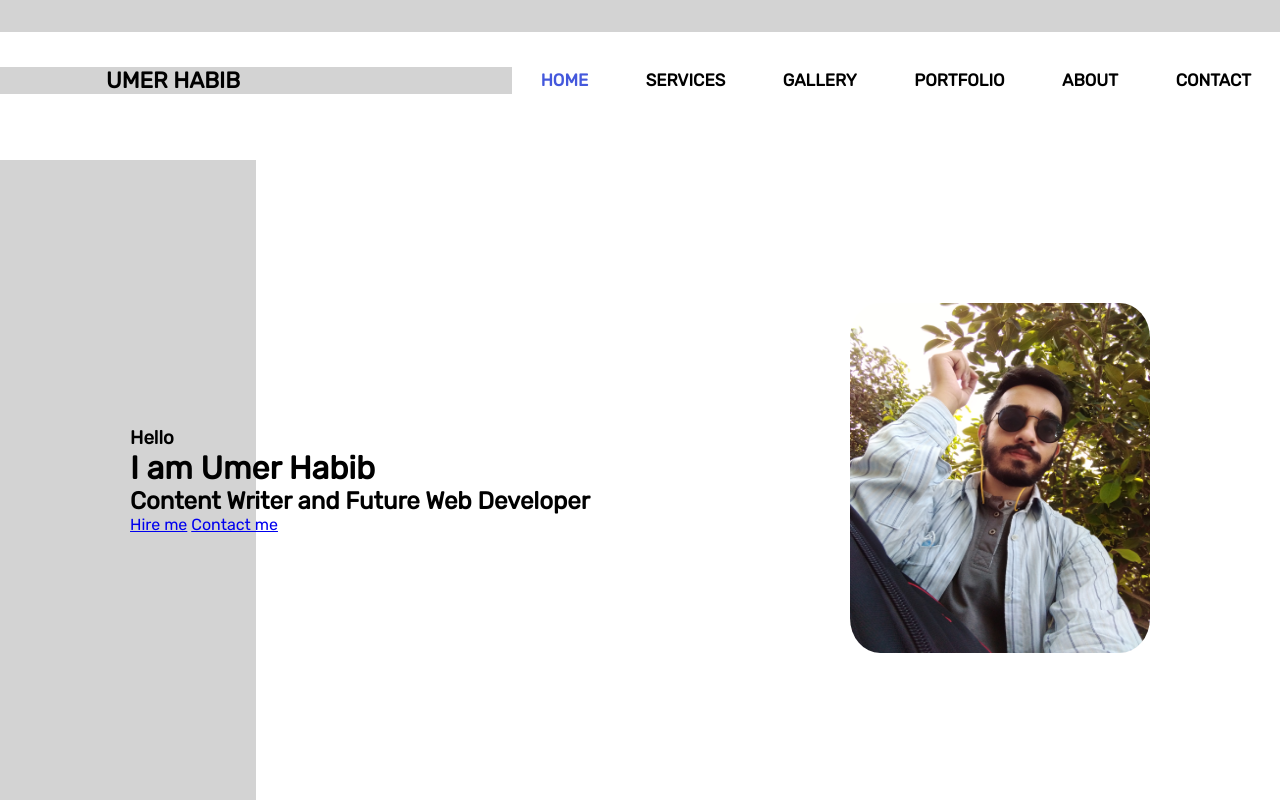
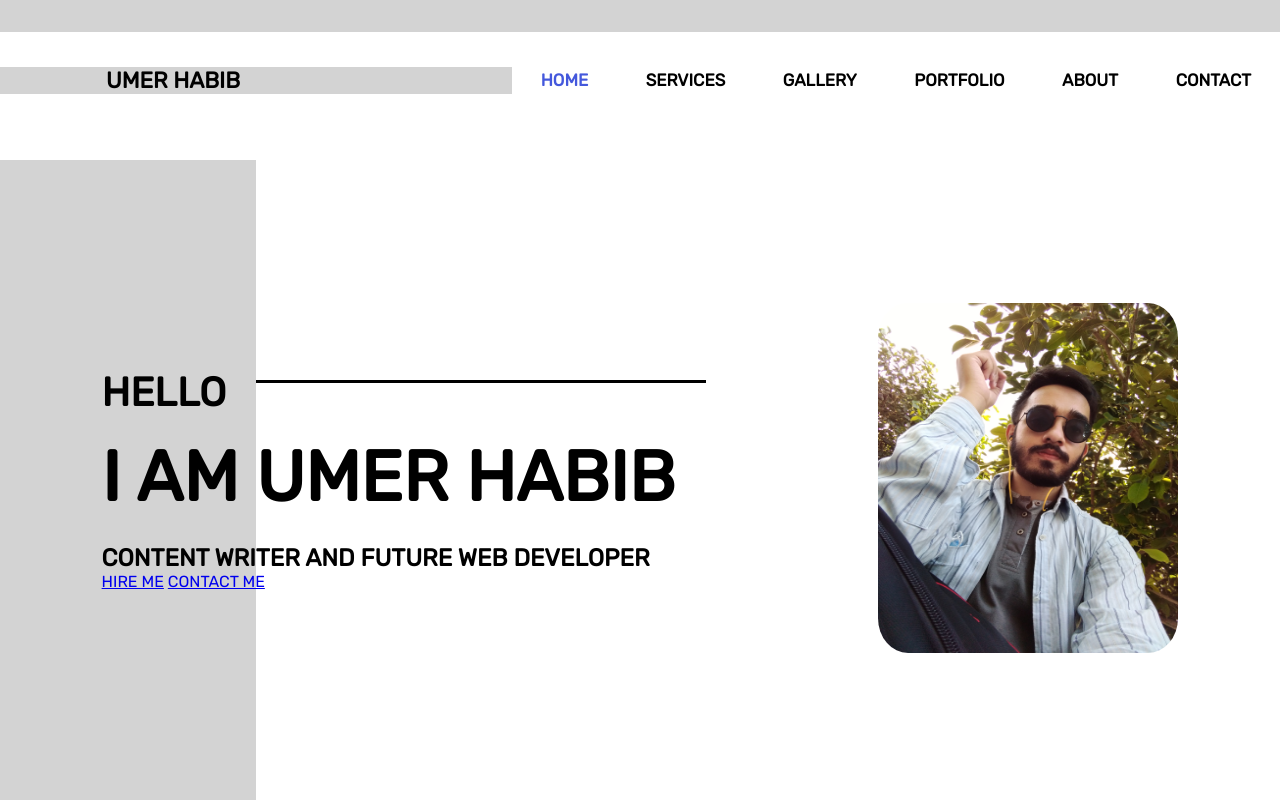
Before and after one commit to Umerhabib-50/wd-assignment-1, a PHP site: page / in a window 1280 px wide. Run offline with PHP 8.4, Linux system fonts and the light colour scheme.

Commit message:
Update style.css

```diff
--- a/css/style.css
+++ b/css/style.css
@@ -75,3 +75,25 @@
 .rightside img {
   border-radius: 10%;
 }
+.leftside {
+  color: black;
+  text-transform: uppercase;
+}
+.leftside h3 {
+  font-size: 40px;
+  margin-bottom: 20px;
+}
+.leftside h3:after {
+  content: "";
+  width: 450px;
+  height: 3px;
+  position: absolute;
+  top: 47.5%;
+  left: 20%;
+  background: #000;
+}
+.leftside h1 {
+  margin-top: 20px;
+  font-size: 70px;
+  margin-bottom: 25px;
+}
```
